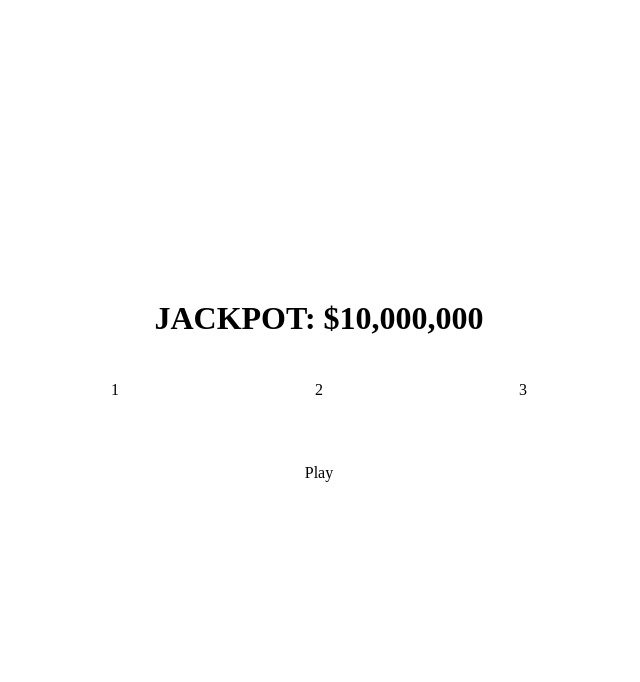
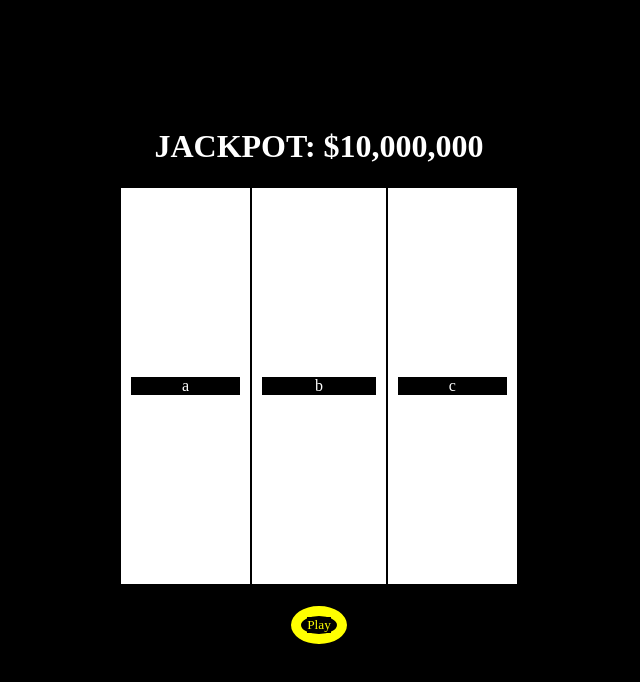
Before and after one commit to mfarah37/Slot-Machine, a plain HTML site: page index.html in a window 1280 px wide. Shown: the whole page, without its empty margins (321-961 px from the left). Drawn offline with Linux system fonts and the light colour scheme.

Commit message:
adding project

```diff
--- a/css/main.css
+++ b/css/main.css
@@ -1,9 +1,8 @@
 * {
     box-sizing: border-box;
     font-family: Chalkduster;
-
+    background-color: black;
 }
-
 html, body {
     height: 100vh;
     margin: 0;
@@ -14,24 +13,30 @@ body {
     align-items: center;
     justify-content: center;
 }
+h1, h2 {
+    color: white;
+}
 table {
     margin: 0 auto;
-    height: 100px;
-    width: 200px;
+    height: 400px;
+    width: 400px;
     border-radius: 100%;
     border-color: black;
-
+    justify-content: space-evenly;
 }
-td div {
+td {
     margin: 0 auto;
-    height: 100px;
-    width: 200px;
+    height: 150px;
+    background-color: white;
+    text-align: center;
+    padding: 20px 10px 20px 10px;
+}
+td div{
+    color: white;
+}
+button {
+    margin: 20px 0 10px 0;
+    border: 10px solid yellow;
     border-radius: 50%;
-    text-align: center;
-    padding: 20px 10px 0 10px;
+    color: yellow;
 }
-#btn {
-    border: black;
-    border-width: 400px;
-    border-radius: 50%;
-}
--- a/index.html
+++ b/index.html
@@ -12,12 +12,12 @@
     <h1>JACKPOT: $10,000,000</h1>
     <table>
         <tr>
-            <td id="slot1"><div>1</div></td>
-            <td id="slot2"><div>2</div></td>
-            <td id="slot3"><div>3</div></td>
+            <td id="slot1"><div>a</div></td>
+            <td id="slot2"><div>b</div></td>
+            <td id="slot3"><div>c</div></td>
         </tr>
     </table>
-    <buton><div id="btn">Play</div></buton>
+    <button><div id="btn">Play</div></button>
     <h2></h2>
 </body>
 </html>
--- a/js/main.js
+++ b/js/main.js
@@ -1,4 +1,5 @@
 /*----- constants -----*/
+const seven = 'https://as2.ftcdn.net/v2/jpg/02/89/44/85/1000_F_289448550_5py2qUkakgdESICRz3gpCBZl2t9Q7Ud3.jpg'
 const score = {
     0: 'seven',
     1: 'cherry',
@@ -10,19 +11,27 @@ const winningCombos = [
     [2, 2, 2]
 ]
 /*----- app's state (variables) -----*/
-let board, win, turn;
+let board, win;
 
+// let randomNumber = Math.floor(Math.random() * 3);
+// console.log(randomNumber)
 /*----- cached element references -----*/
-const slots = document.querySelectorAll('td div');
+const slotsEl = document.querySelector('td div');
 const resultEl = document.querySelector('h2');
 const buttonEl = document.querySelector('button')
 /*----- event listeners -----*/
-buttonEl.addEventListener('click', hi())
+buttonEl.addEventListener('click', pullLever)
 
 /*----- functions -----*/
-function init () {
-    board = [null, null, null]
+function init() {
+    board = [null, null, null];
+    slotsEl.addEventListener('click', pullLever)
+    win = null;
+    // render();
 }
-function hi(){
-    return "hello"
+function pullLever() {
+
 }
+function result() {
+    resultEl.innerText = "HI"
+}
```
